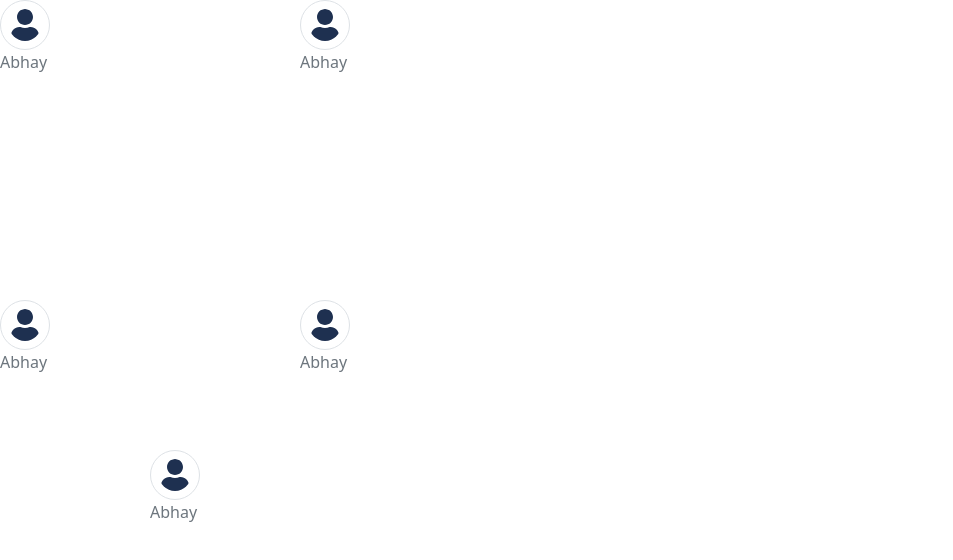
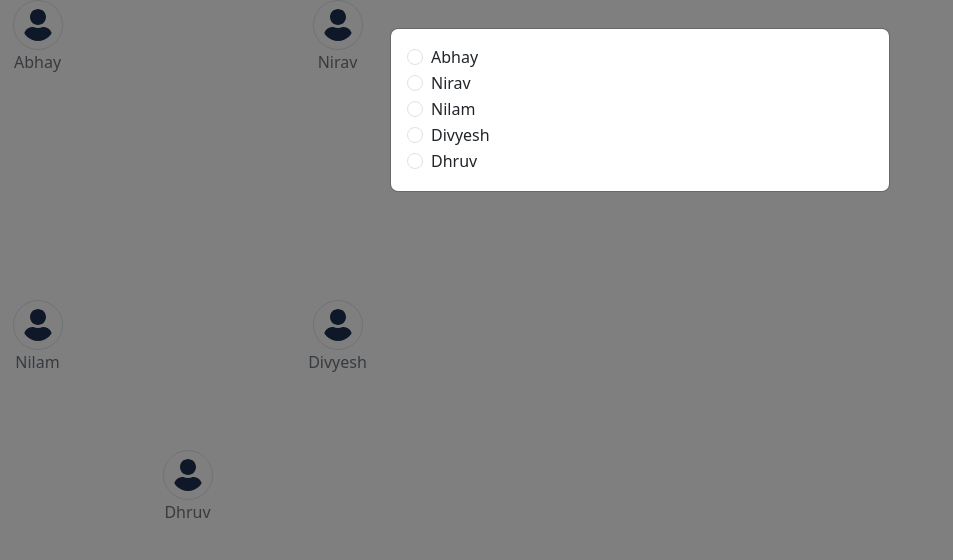
Before and after one commit to AbhayDedkawala/Animation, a plain HTML site: page poker-animation.html in a window 1280 px wide. Shown: the whole page, without its empty margins (0-953 px from the left). Drawn offline with Linux system fonts and the light colour scheme.

Commit message:
Add Users Modal Add From Position & To Position

```diff
--- a/assets/css/style.css
+++ b/assets/css/style.css
@@ -33,8 +33,14 @@
     left: 150px;
 }
 
-@keyframes sprite {
+@keyframes sprite-image {
     100% {
         background-position: 100% 0;
     }
 }
+
+@keyframes sprite-user {
+    100% {
+        background-position: 100% 0;
+    }
+}
--- a/assets/js/script.js
+++ b/assets/js/script.js
@@ -1,9 +1,27 @@
+var toX, toY;
+$(document).ready(function () {
+    $("#userModal").modal("show");
+})
+
+$("#userModal input[type=radio]").change(function () {
+    localStorage.setItem("user", this.value);
+    $("#userModal").modal("hide");
+})
+
 $("div.card").click(function (event) {
-    console.log(event);
+    toX = this.children[0].x;
+    toY = this.children[0].y;
+
     $("#iconsModal").modal("show");
-    $("#iconsModal .modal-dialog").css({ top: event.screenY, left: event.screenX });
+    $("#iconsModal .modal-dialog").css({ top: event.clientY, left: event.clientX });
 })
 
 $("#iconsModal img").click(function () {
-    this.style.animation = "sprite 1.5s steps(36) 1";
+    const fromLeft = $("div[data-user='" + localStorage.getItem("user") + "']")[0].offsetLeft;
+    const fromTop = $("div[data-user='" + localStorage.getItem("user") + "']")[0].offsetTop;
+    const htmlEmoji = `<img style="background:url('${this.dataset.image}') 0 0 no-repeat; position:absolute;top:${fromTop}px;left:${fromLeft}px;z-index:10" height=176 width=176 />`;
+    $("#emoji").html(htmlEmoji);
+
+    $("#iconsModal").modal("hide");
+    // this.style.animation = "sprite-image 1.5s steps(36) 1";
 })
--- a/poker-animation.html
+++ b/poker-animation.html
@@ -10,37 +10,68 @@
 </head>
 
 <body>
-	<!-- <div style="background: url(./assets/images/poker-table.jpg) no-repeat; height: 788px; width: 1400px;"></div> -->
-	<div class="card border-0">
-		<img src="./assets/images/user-solid.svg" class="p-2 rounded-circle" height="50px" width="50px">
+	<div class="card border-0 text-center" data-user="Abhay">
+		<img src="./assets/images/user-solid.svg" class="p-2 rounded-circle mx-auto" height="50px" width="50px">
 		<a href="#" class="text-decoration-none text-secondary">Abhay</a>
 	</div>
-	<div class="card border-0">
-		<img src="./assets/images/user-solid.svg" class="p-2 rounded-circle" height="50px" width="50px">
-		<a href="#" class="text-decoration-none text-secondary">Abhay</a>
+	<div class="card border-0 text-center" data-user="Nirav">
+		<img src="./assets/images/user-solid.svg" class="p-2 rounded-circle mx-auto" height="50px" width="50px">
+		<a href="#" class="text-decoration-none text-secondary">Nirav</a>
 	</div>
-	<div class="card border-0">
-		<img src="./assets/images/user-solid.svg" class="p-2 rounded-circle" height="50px" width="50px">
-		<a href="#" class="text-decoration-none text-secondary">Abhay</a>
+	<div class="card border-0 text-center" data-user="Nilam">
+		<img src="./assets/images/user-solid.svg" class="p-2 rounded-circle mx-auto" height="50px" width="50px">
+		<a href="#" class="text-decoration-none text-secondary">Nilam</a>
 	</div>
-	<div class="card border-0">
-		<img src="./assets/images/user-solid.svg" class="p-2 rounded-circle" height="50px" width="50px">
-		<a href="#" class="text-decoration-none text-secondary">Abhay</a>
+	<div class="card border-0 text-center" data-user="Divyesh">
+		<img src="./assets/images/user-solid.svg" class="p-2 rounded-circle mx-auto" height="50px" width="50px">
+		<a href="#" class="text-decoration-none text-secondary">Divyesh</a>
 	</div>
-	<div class="card border-0" id="loginUser">
-		<img src="./assets/images/user-solid.svg" class="p-2 rounded-circle" height="50px" width="50px">
-		<a href="#" class="text-decoration-none text-secondary">Abhay</a>
+	<div class="card border-0 text-center" data-user="Dhruv">
+		<img src="./assets/images/user-solid.svg" class="p-2 rounded-circle mx-auto" height="50px" width="50px">
+		<a href="#" class="text-decoration-none text-secondary">Dhruv</a>
+	</div>
+
+	<div class="modal fade" id="userModal" role="dialog" aria-hidden="true">
+		<div class="modal-dialog" role="document">
+			<div class="modal-content">
+				<div class="modal-body">
+					<div class="form-check">
+						<input class="form-check-input" type="radio" name="users" id="rdUsersAbhay" value="Abhay">
+						<label class="form-check-label" for="rdUsersAbhay">Abhay</label>
+					</div>
+					<div class="form-check">
+						<input class="form-check-input" type="radio" name="users" id="rdUsersNirav" value="Nirav">
+						<label class="form-check-label" for="rdUsersNirav">Nirav</label>
+					</div>
+					<div class="form-check">
+						<input class="form-check-input" type="radio" name="users" id="rdUsersNilam" value="Nilam">
+						<label class="form-check-label" for="rdUsersNilam">Nilam</label>
+					</div>
+					<div class="form-check">
+						<input class="form-check-input" type="radio" name="users" id="rdUsersDivyesh" value="Divyesh">
+						<label class="form-check-label" for="rdUsersDivyesh">Divyesh</label>
+					</div>
+					<div class="form-check">
+						<input class="form-check-input" type="radio" name="users" id="rdUsersDhruv" value="Dhruv">
+						<label class="form-check-label" for="rdUsersDhruv">Dhruv</label>
+					</div>
+				</div>
+			</div>
+		</div>
 	</div>
 
 	<div class="modal fade" id="iconsModal" role="dialog" aria-hidden="true">
 		<div class="modal-dialog m-0 position-fixed" role="document">
 			<div class="modal-content">
 				<div class="modal-body">
-					<img style="background:url('./assets/images/eggs.png') 0 0 cover no-repeat" height="176" width="176" />
+					<img style="background:url('./assets/images/eggs.png') 0 0 no-repeat" height="176" width="176"
+						data-image="./assets/images/eggs.png" />
 				</div>
 			</div>
 		</div>
 	</div>
+
+	<div id="emoji"></div>
 	<script type="text/javascript" src="./assets/js/jquery-3.7.1.min.js"></script>
 	<script type="text/javascript" src="./assets/js/bootstrap.bundle.min.js"></script>
 	<script type="text/javascript" src="./assets/js/script.js"></script>
```
